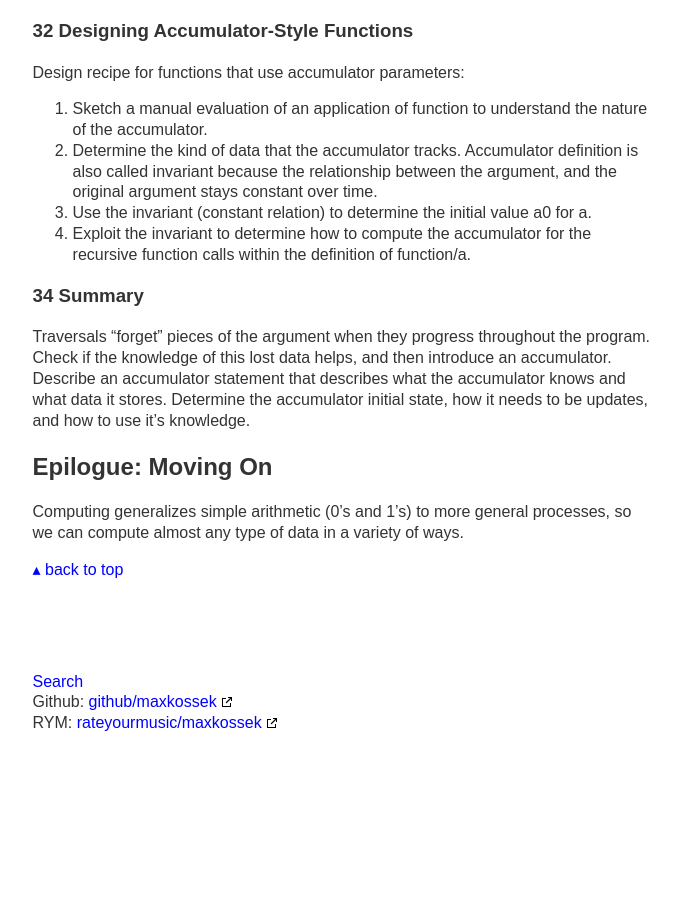
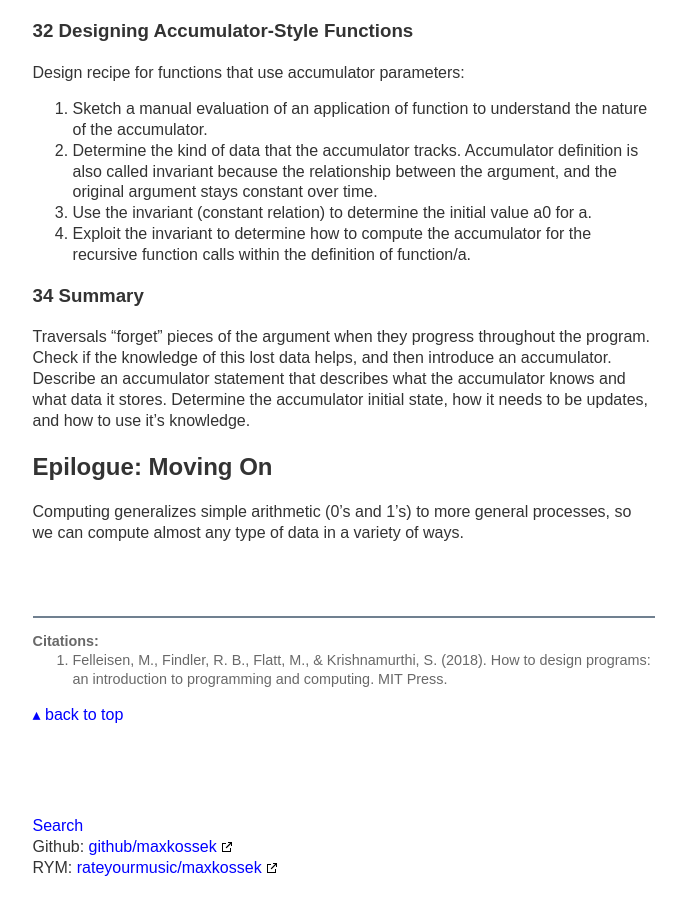
Before and after one commit to maxkossek/maxkossek.github.io, a Jekyll site: the page built from _posts/2019-04-22-how-to-design-programs.md, in a window 1280 px wide and 900 px high, scrolled down 7680 px. Shown: the whole window, without its empty margins (296-977 px from the left). Built offline with Jekyll 4.4.1, drawn with Linux system fonts in a browser that asks for light colours; before the commit the page ends 8435 px from its top, so only the background shows below that; some of the changed text lies outside the part shown.

Commit message:
Citations and categories updated

```diff
--- a/_posts/2019-04-22-how-to-design-programs.md
+++ b/_posts/2019-04-22-how-to-design-programs.md
@@ -2,7 +2,7 @@
 layout: post
 title: How to Design Programs (Felleisen) Book Notes
 date: 2019-04-22
-categories: computer-science book
+categories: [computer science, book]
 ---
 
 1. From Problem Analysis to Data Definitions (Analyze problem statement)
@@ -289,3 +289,11 @@ Traversals “forget” pieces of the argument when they progress throughout the
 
 ## Epilogue: Moving On
 Computing generalizes simple arithmetic (0’s and 1’s) to more general processes, so we can compute almost any type of data in a variety of ways.
+
+
+<div class="citations">
+<strong>Citations:</strong>
+<ol>
+<li id="cite1">Felleisen, M., Findler, R. B., Flatt, M., & Krishnamurthi, S. (2018). How to design programs: an introduction to programming and computing. MIT Press.</li>
+</ol>
+</div>
--- a/articles/index.html
+++ b/articles/index.html
@@ -10,7 +10,7 @@ title: Max Kossek Articles
 <ul class="none">
 
 {% for post in site.posts %}
-<li><span>{{ post.date | date_to_string }}</span> » <a href="{{ post.url }}" title="{{ post.title }}">{{ post.title }}</a></li>
+<li><a href="{{ post.url }}" title="{{ post.title }}">{{ post.title }}</a> | <time>{{ post.date | date_to_string }}</time></li>
 {% endfor %}
 </ul>
 </main>
```
Also changed, not shown: _posts/2019-04-30-c-programming-language.md (+8 -1 lines).
